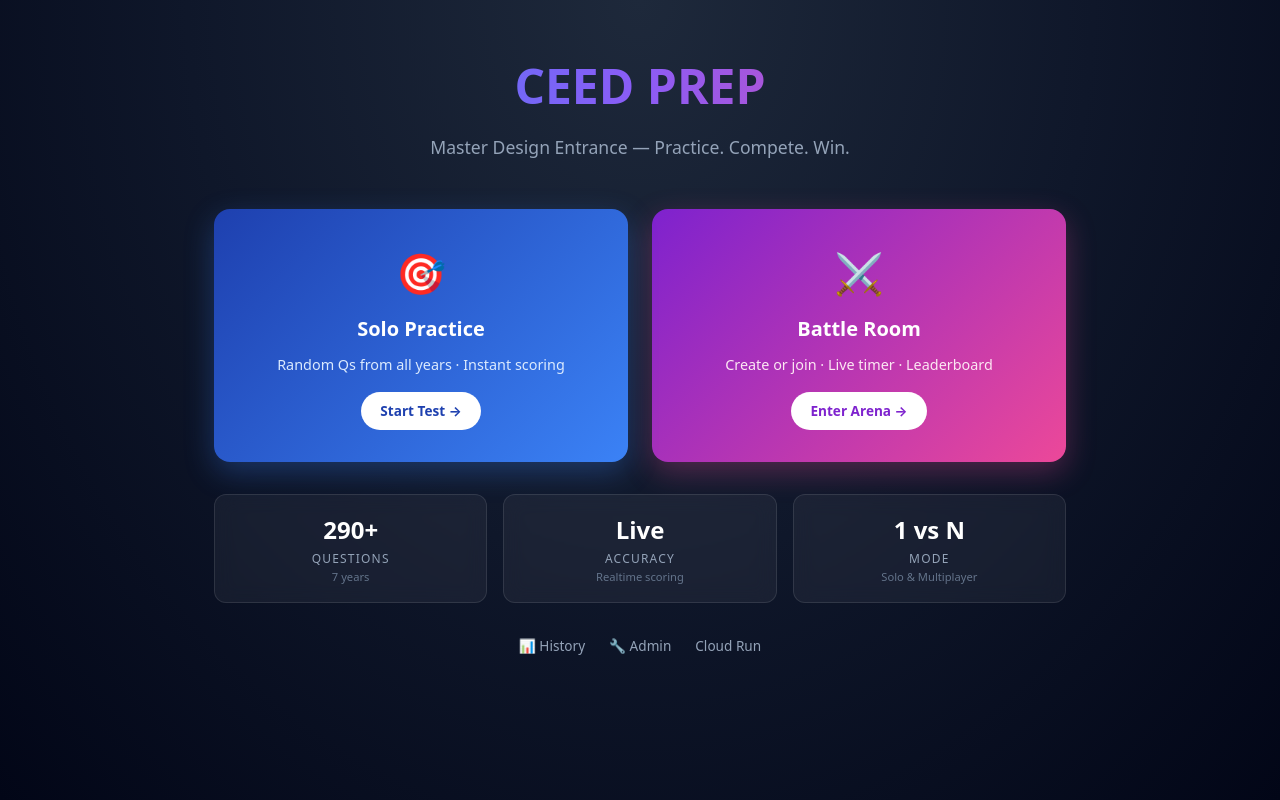
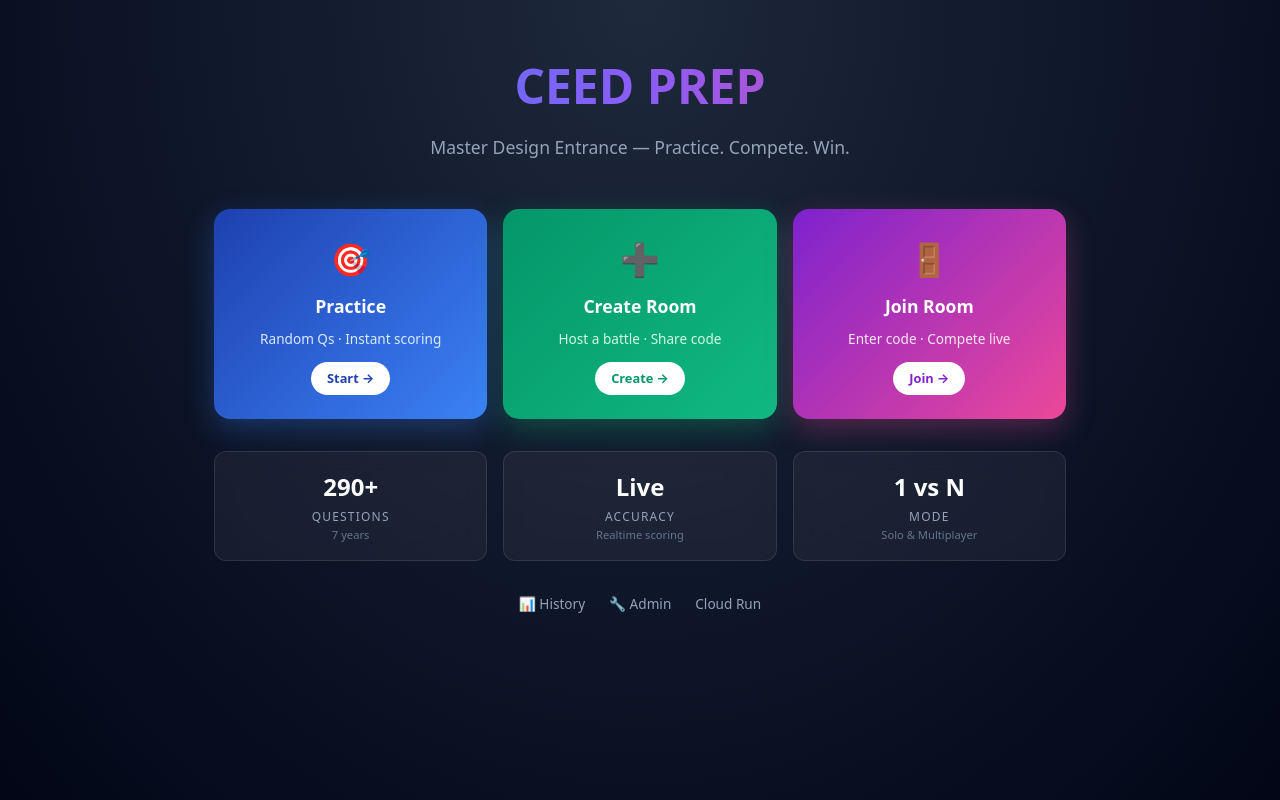
Before and after one commit to kunaldongre24/ceed-prep, a Next.js app: page / in a window 1280 px wide. Built offline with nearby package versions, Linux system fonts and the light colour scheme.

Commit message:
fix: React error 310 hooks order, home 3 cards Practice/Create/Join

```diff
--- a/src/app/page.tsx
+++ b/src/app/page.tsx
@@ -9,19 +9,26 @@ export default function HomePage() {
           <p style={{ color: "#94a3b8", fontSize: "1.1rem" }}>Master Design Entrance — Practice. Compete. Win.</p>
         </div>
 
-        <div style={{ display: "grid", gridTemplateColumns: "1fr 1fr", gap: "1.5rem", marginBottom: "2rem" }}>
-          <Link href="/test" style={{ background: "linear-gradient(135deg,#1e40af,#3b82f6)", borderRadius: 16, padding: "2rem", textAlign: "center", boxShadow: "0 10px 30px rgba(59,130,246,0.3)", transform: "translateY(0)", transition: "transform 0.2s" }}>
-            <div style={{ fontSize: "2.5rem" }}>🎯</div>
-            <h2 style={{ fontSize: "1.25rem", fontWeight: 800, margin: "0.5rem 0", color: "#fff" }}>Solo Practice</h2>
-            <p style={{ color: "#dbeafe", fontSize: "0.9rem" }}>Random Qs from all years · Instant scoring</p>
-            <div style={{ marginTop: "1rem", display: "inline-block", padding: "0.5rem 1.2rem", background: "#fff", color: "#1e40af", borderRadius: 20, fontWeight: 700, fontSize: "0.85rem" }}>Start Test →</div>
+        <div style={{ display: "grid", gridTemplateColumns: "1fr 1fr 1fr", gap: "1rem", marginBottom: "2rem" }}>
+          <Link href="/test" style={{ background: "linear-gradient(135deg,#1e40af,#3b82f6)", borderRadius: 16, padding: "1.5rem", textAlign: "center", boxShadow: "0 10px 30px rgba(59,130,246,0.3)" }}>
+            <div style={{ fontSize: "2rem" }}>🎯</div>
+            <h2 style={{ fontSize: "1.1rem", fontWeight: 800, margin: "0.5rem 0", color: "#fff" }}>Practice</h2>
+            <p style={{ color: "#dbeafe", fontSize: "0.85rem" }}>Random Qs · Instant scoring</p>
+            <div style={{ marginTop: "0.75rem", display: "inline-block", padding: "0.4rem 1rem", background: "#fff", color: "#1e40af", borderRadius: 20, fontWeight: 700, fontSize: "0.8rem" }}>Start →</div>
           </Link>
 
-          <Link href="/rooms" style={{ background: "linear-gradient(135deg,#7e22ce,#ec4899)", borderRadius: 16, padding: "2rem", textAlign: "center", boxShadow: "0 10px 30px rgba(236,72,153,0.3)" }}>
-            <div style={{ fontSize: "2.5rem" }}>⚔️</div>
-            <h2 style={{ fontSize: "1.25rem", fontWeight: 800, margin: "0.5rem 0", color: "#fff" }}>Battle Room</h2>
-            <p style={{ color: "#fce7f3", fontSize: "0.9rem" }}>Create or join · Live timer · Leaderboard</p>
-            <div style={{ marginTop: "1rem", display: "inline-block", padding: "0.5rem 1.2rem", background: "#fff", color: "#7e22ce", borderRadius: 20, fontWeight: 700, fontSize: "0.85rem" }}>Enter Arena →</div>
+          <Link href="/rooms?create=1" style={{ background: "linear-gradient(135deg,#059669,#10b981)", borderRadius: 16, padding: "1.5rem", textAlign: "center", boxShadow: "0 10px 30px rgba(16,185,129,0.3)" }}>
+            <div style={{ fontSize: "2rem" }}>➕</div>
+            <h2 style={{ fontSize: "1.1rem", fontWeight: 800, margin: "0.5rem 0", color: "#fff" }}>Create Room</h2>
+            <p style={{ color: "#d1fae5", fontSize: "0.85rem" }}>Host a battle · Share code</p>
+            <div style={{ marginTop: "0.75rem", display: "inline-block", padding: "0.4rem 1rem", background: "#fff", color: "#059669", borderRadius: 20, fontWeight: 700, fontSize: "0.8rem" }}>Create →</div>
+          </Link>
+
+          <Link href="/rooms?join=1" style={{ background: "linear-gradient(135deg,#7e22ce,#ec4899)", borderRadius: 16, padding: "1.5rem", textAlign: "center", boxShadow: "0 10px 30px rgba(236,72,153,0.3)" }}>
+            <div style={{ fontSize: "2rem" }}>🚪</div>
+            <h2 style={{ fontSize: "1.1rem", fontWeight: 800, margin: "0.5rem 0", color: "#fff" }}>Join Room</h2>
+            <p style={{ color: "#fce7f3", fontSize: "0.85rem" }}>Enter code · Compete live</p>
+            <div style={{ marginTop: "0.75rem", display: "inline-block", padding: "0.4rem 1rem", background: "#fff", color: "#7e22ce", borderRadius: 20, fontWeight: 700, fontSize: "0.8rem" }}>Join →</div>
           </Link>
         </div>
 
--- a/src/app/test/take/page.tsx
+++ b/src/app/test/take/page.tsx
@@ -44,6 +44,12 @@ function TestTake() {
     setQuestions(data.questions);
   }, [sessionId, router]);
 
+  const [loadedImgs, setLoadedImgs] = useState<Record<string, boolean>>({});
+
+  useEffect(() => {
+    setLoadedImgs({});
+  }, [currentIdx]);
+
   const setAnswer = useCallback(
     (questionId: string, answer: UserAnswer) => {
       setAnswers((prev) => ({ ...prev, [questionId]: answer }));
@@ -87,11 +93,6 @@ function TestTake() {
 
   const q = questions[currentIdx];
   const answered = Object.keys(answers).length;
-  const [loadedImgs, setLoadedImgs] = useState<Record<string, boolean>>({});
-
-  useEffect(() => {
-    setLoadedImgs({});
-  }, [currentIdx]);
 
   return (
     <main style={{ maxWidth: 800, margin: "0 auto", padding: "2rem 1.5rem" }}>
```
